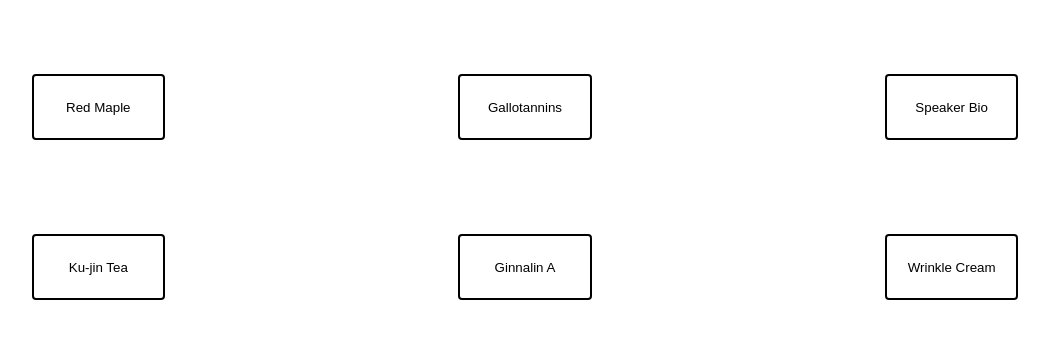
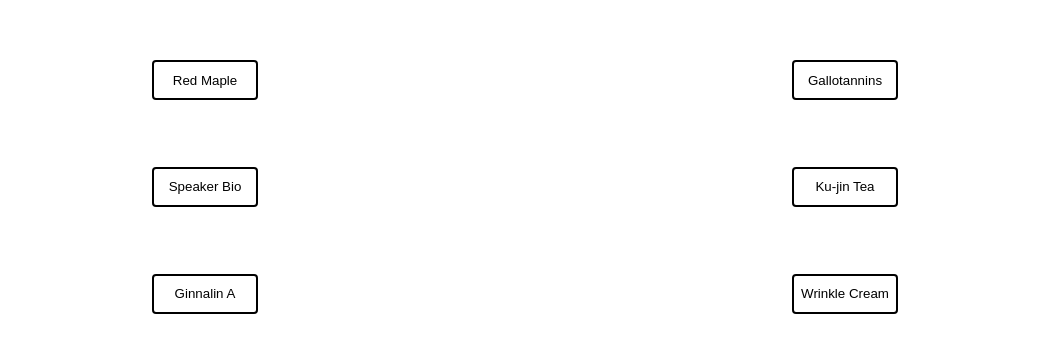
Before and after one commit to Nedwards248/CSC477, a website: page index.html in a window 1280 px wide. Shown: the part 453-800 px from the top of the page, without its empty margins (115-1164 px from the left). Drawn offline with Linux system fonts and the light colour scheme.

Commit message:
Hiro Final num 2

```diff
--- a/index.html
+++ b/index.html
@@ -21,8 +21,8 @@
             width: 100%;
             height: 20em;
             display: grid;
-            grid-template-columns: repeat(3, 1fr);
-            grid-template-rows: repeat(2, 1fr);
+            grid-template-columns: repeat(2, 1fr);
+            grid-template-rows: repeat(3, 1fr);
             justify-items: center;
             align-items: center;
             z-index: 10;
@@ -33,8 +33,8 @@
             border: 2px solid black;
             background: white;
             color: black;
-            width: 10em;
-            height: 5em;
+            width: 8em;
+            height: 3em;
             margin: .1em;
         }
     </style>
```
